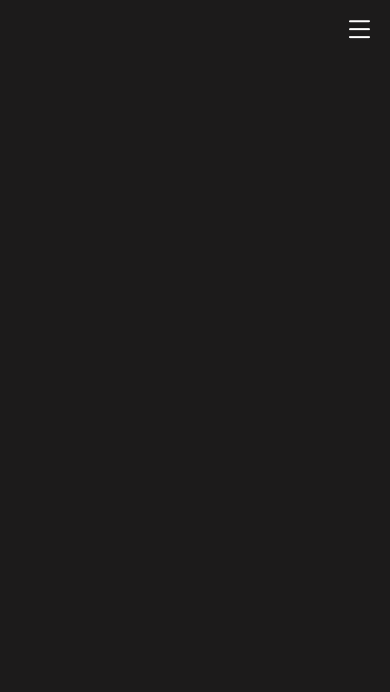
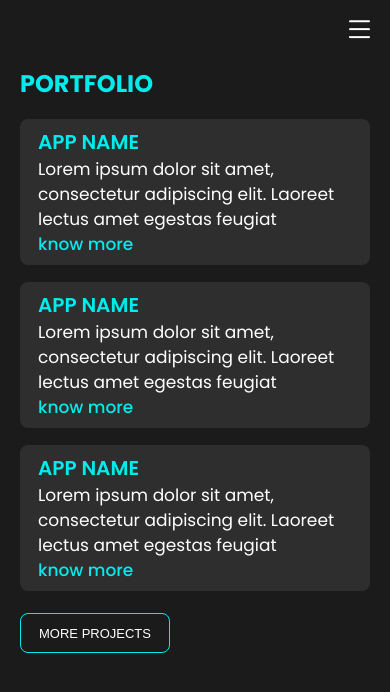
Before and after one commit to Vyshnav-KS/portfolio, a React (Create React App) app: page /works in a window 390 px wide. Shown: the top 692 px of the page. Built offline with nearby package versions, Linux system fonts and the light colour scheme.

Commit message:
works mobile

```diff
--- a/src/App.js
+++ b/src/App.js
@@ -9,6 +9,7 @@ import Services from "./pages/Desktop/Services";
 import Contact from "./pages/Desktop/Contact";
 import HomeMob from "./pages/Mobile/HomeMob";
 import useDeviceType from "./hooks/deviceType";
+import WorksMob from "./pages/Mobile/WorksMob";
 import NavBar from "./pages/Mobile/NavBar";
 
 function App() {
@@ -20,6 +21,7 @@ function App() {
 					<NavBar />
 					<Switch>
 						<Route path="/" component={HomeMob} exact></Route>
+						<Route path="/works" component={WorksMob} exact></Route>
 					</Switch>
 				</div>
 			</BrowserRouter>
--- a/src/pages/Mobile/WorksMob.js
+++ b/src/pages/Mobile/WorksMob.js
@@ -1,7 +1,95 @@
 import React from "react";
+import { css, StyleSheet } from "aphrodite";
 
 const WorkMob = () => {
-	return <div>Helllo</div>;
+	return (
+		<div className={css(styles.root)}>
+			<div className={css(styles.container)}>
+				<div className={css(styles.heading)}>PORTFOLIO</div>
+				<div className={css(styles.card)}>
+					<div className={css(styles.title)}>APP NAME</div>
+					<div className={css(styles.description)}>
+						Lorem ipsum dolor sit amet, consectetur adipiscing elit. Laoreet
+						lectus amet egestas feugiat
+					</div>
+					<div className={css(styles.link)}>know more</div>
+				</div>
+				<div className={css(styles.card)}>
+					<div className={css(styles.title)}>APP NAME</div>
+					<div className={css(styles.description)}>
+						Lorem ipsum dolor sit amet, consectetur adipiscing elit. Laoreet
+						lectus amet egestas feugiat
+					</div>
+					<div className={css(styles.link)}>know more</div>
+				</div>
+				<div className={css(styles.card)}>
+					<div className={css(styles.title)}>APP NAME</div>
+					<div className={css(styles.description)}>
+						Lorem ipsum dolor sit amet, consectetur adipiscing elit. Laoreet
+						lectus amet egestas feugiat
+					</div>
+					<div className={css(styles.link)}>know more</div>
+				</div>
+				<button className={css(styles.button)}>MORE PROJECTS</button>
+			</div>
+		</div>
+	);
 };
 
+const styles = StyleSheet.create({
+	root: {
+		alignItems: "center",
+		marginLeft: 20,
+		marginRight: 20,
+	},
+	container: {
+		display: "flex",
+		flexDirection: "column",
+		width: "100%",
+		rowGap: 17,
+	},
+	heading: {
+		fontSize: 24,
+		lineHeight: "36px",
+		fontWeight: "bold",
+		color: "#00ECEC",
+	},
+	card: {
+		background: "rgba(88, 88, 88, 0.31)",
+		borderRadius: 8,
+		padding: "8px 18px",
+	},
+	title: {
+		fontSize: 20,
+		lineHeight: "30px",
+		fontWeight: 600,
+		color: "#00ECEC",
+	},
+	description: {
+		fontSize: 17,
+		lineHeight: "25px",
+		color: "#ffffff",
+	},
+	link: {
+		fontSize: 17,
+		color: "#00ECEC",
+		lineHeight: "25px",
+		fontWeight: 500,
+	},
+	button: {
+		background: "transparent",
+		border: "1px solid #00ECEC",
+		width: 150,
+		height: 40,
+		borderRadius: 8,
+		fontSize: 13,
+		marginTop: 5,
+		marginBottom: 24,
+		fontWeight: 500,
+		textAlign: "center",
+		alignItems: "center",
+		color: "#ffffff",
+	},
+});
+
 export default WorkMob;
```
